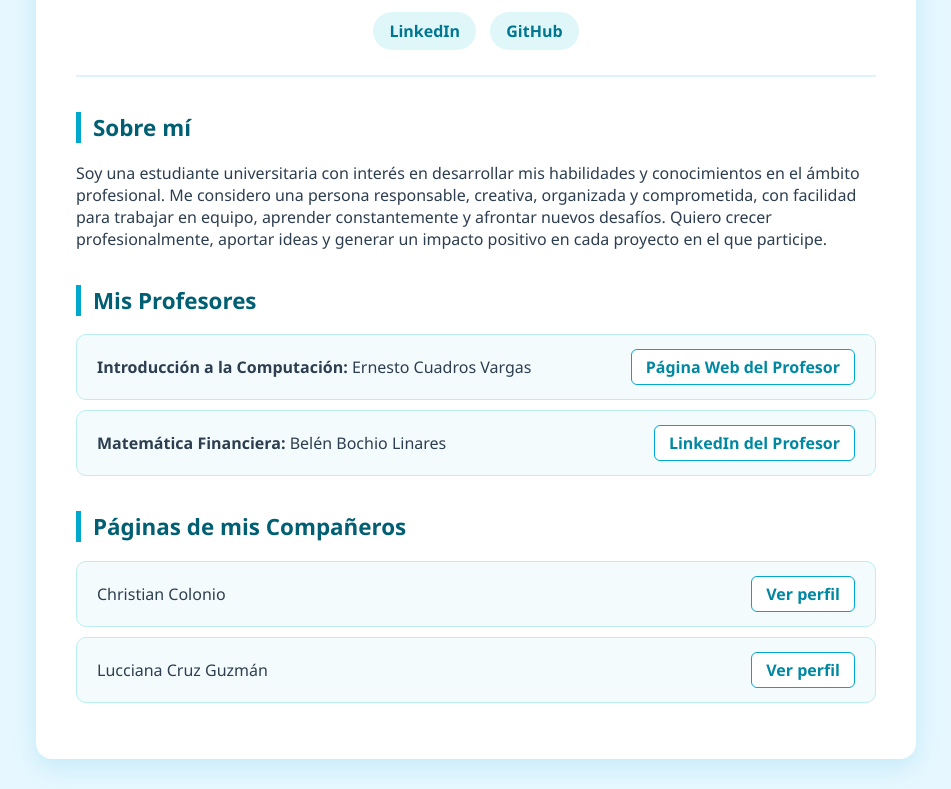
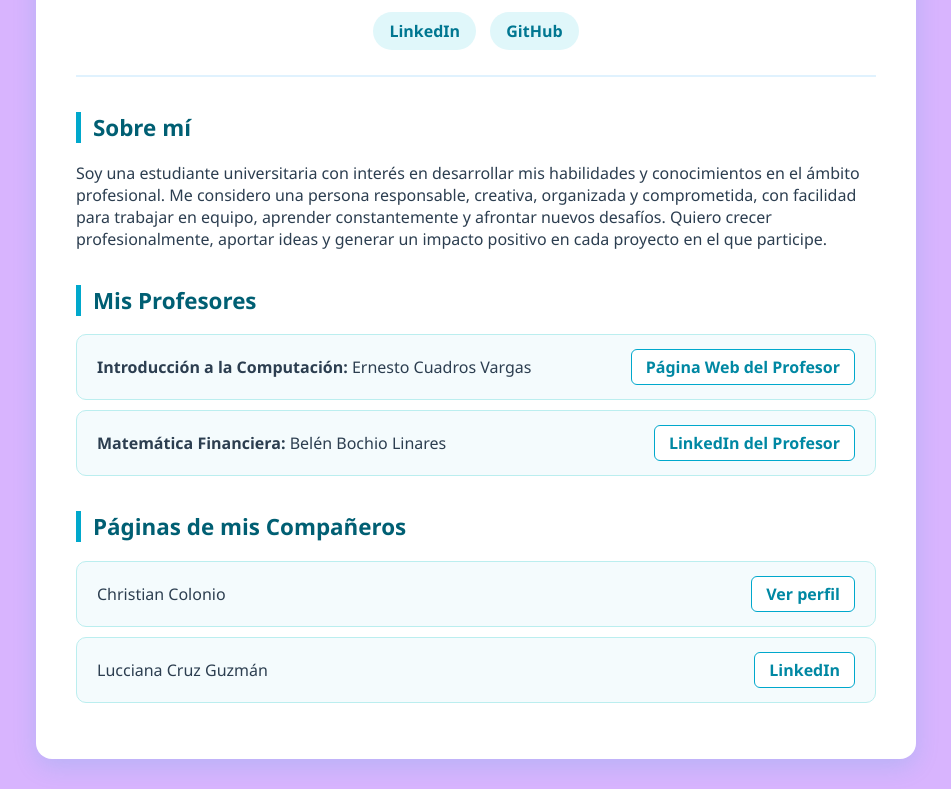
Before and after one commit to camilarubinasalas-crypto/Camila, a plain HTML site: page index.html in a window 1280 px wide. Shown: the part 328-1117 px from the top of the page, without its empty margins (164-1115 px from the left). Drawn offline with Linux system fonts and the light colour scheme.

Commit message:
Update index.html

```diff
--- a/index.html
+++ b/index.html
@@ -9,7 +9,7 @@
     <style>
         body {
             font-family: 'Segoe UI', Tahoma, Geneva, Verdana, sans-serif;
-            background-color: #e6f7ff;
+            background-color: #d8b4fe;
             color: #2c3e50;
             margin: 0;
             padding: 30px 20px;
@@ -141,11 +141,9 @@
         </p>
 
         <div class="social-links">
-            <a href="https://www.linkedin.com/in/angeles-gabriela-vilca-choque-53a967449"
-               target="_blank" rel="noopener noreferrer">LinkedIn</a>
+            <a href="https://www.linkedin.com/in/camila-alexandra-rubina-salas-037a02449" target="_blank" rel="noopener noreferrer">LinkedIn</a>
 
-            <a href="https://github.com/angelesvilca"
-               target="_blank" rel="noopener noreferrer">GitHub</a>
+           <a href="https://github.com/camilarubinasalas-crypto" target="_blank" rel="noopener noreferrer">GitHub</a>
         </div>
     </header>
 
@@ -206,13 +204,9 @@
             </li>
 
             <li>
-                <span>Lucciana Cruz Guzmán</span>
-
-                <a href="https://www.linkedin.com/in/luccianna-cruz-guzmán-b3a9b1449?utm_source=share_via&utm_content=profile&utm_medium=member_ios"
-                   target="_blank" rel="noopener noreferrer">
-                    Ver perfil
-                </a>
-            </li>
+    <span>Lucciana Cruz Guzmán</span>
+    <a href="https://www.linkedin.com/in/luccianna-cruz-guzmán-b3a9b1449" target="_blank" rel="noopener noreferrer">LinkedIn</a>
+</li>
         </ul>
     </section>
 
```
